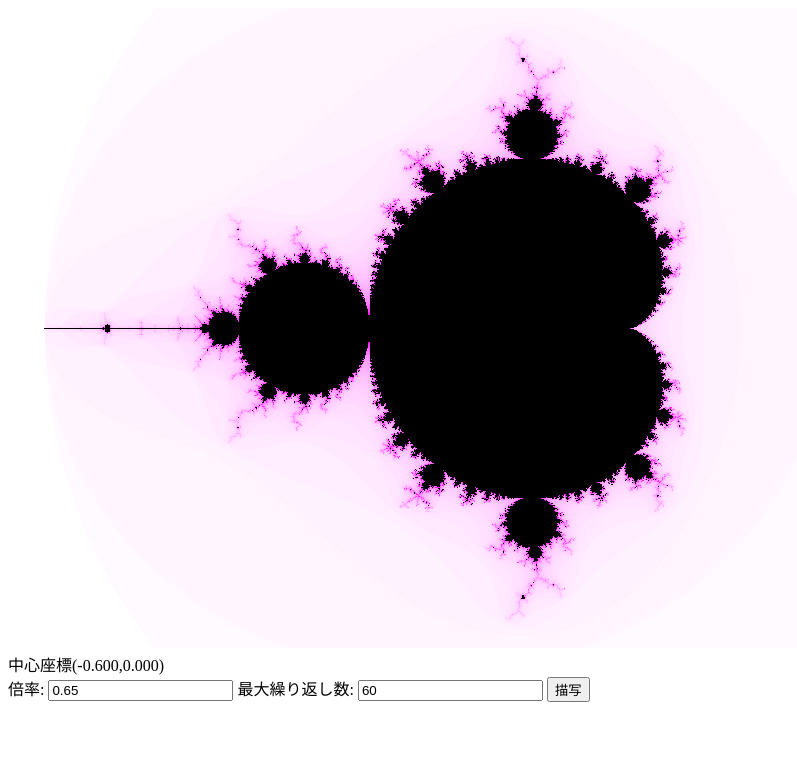
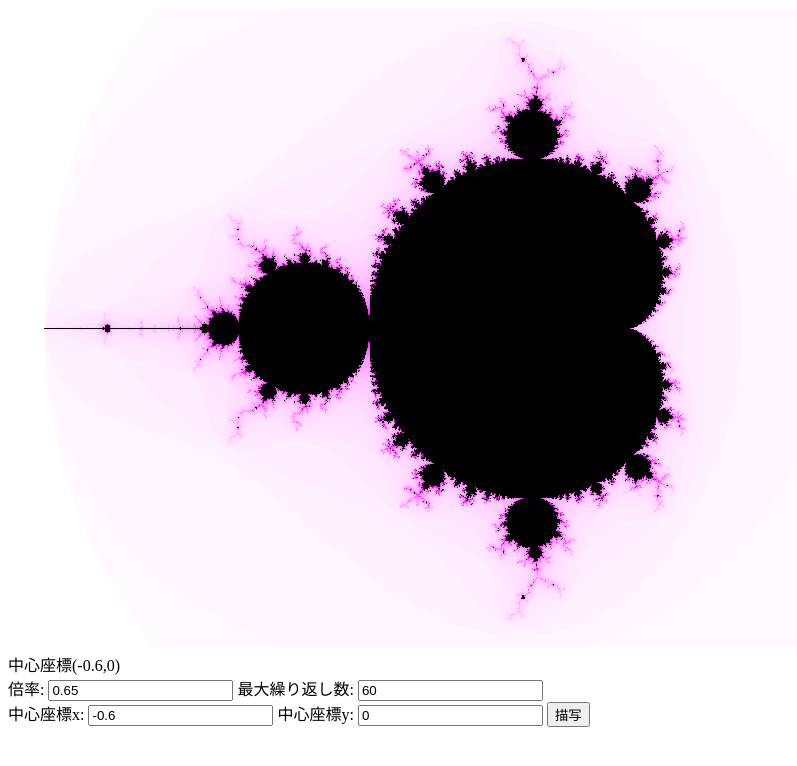
Before and after one commit to kyamashiro/getting-started-javascript, a website: page src/chapter7/mandelbrot/mandelbrot.html in a window 1280 px wide. Both pictures are taken after a click on the button "描写". Shown: the whole page, without its empty margins (0-797 px from the left). Drawn offline with Linux system fonts and the light colour scheme.

Commit message:
中心座標を指定できるようにした

```diff
--- a/src/chapter7/mandelbrot/mandelbrot.html
+++ b/src/chapter7/mandelbrot/mandelbrot.html
@@ -13,7 +13,9 @@
     </div>
     <div>
         <label for="magnification">倍率: <input type="number" value="0.65" id="magnification"></label>
-        <label for="maxit">最大繰り返し数: <input type="number" value="60" id="maxit"></label>
+        <label for="maxit">最大繰り返し数: <input type="number" value="60" id="maxit"></label><br>
+        <label for="xcenter">中心座標x: <input type="number" value="-0.6" id="xcenter"></label>
+        <label for="ycenter">中心座標y: <input type="number" value="0" id="ycenter"></label>
         <input type="button" value="描写" id="button">
     </div>
     <script src="mandelbrot.js"></script>
--- a/src/chapter7/mandelbrot/mandelbrot.js
+++ b/src/chapter7/mandelbrot/mandelbrot.js
@@ -1,36 +1,39 @@
 /* eslint-disable require-jsdoc */
 window.onload = () => {
   const canvas = document.getElementById('canvas');
-  const ctx = canvas.getContext('2d');
   const width = canvas.width;
   const height = canvas.height;
-
-  let xc = -0.6;
-  const yc = 0;
-  draw();
 
   document.getElementById('button').onclick = draw;
 
   canvas.onclick = function(event) {
+    let xc = parseFloat(document.getElementById('xcenter').value);
+    let yc = parseFloat(document.getElementById('ycenter').value);
     const ix = event.offsetX;
     const iy = event.offsetY;
     const mag = parseFloat(document.getElementById('magnification').value);
     xc += (2 * ix / width -1) / mag;
-    yc +- (2 * iy - height) / mag / width;
-    draw();
+    yc += (2 * iy - height) / mag / width;
+    draw(xc, yc);
+  };
 };
 
 function draw() {
+  const xc = parseFloat(document.getElementById('xcenter').value);
+  const yc = parseFloat(document.getElementById('ycenter').value);
+  const canvas = document.getElementById('canvas');
+  const ctx = canvas.getContext('2d');
+  // 倍率
   const mag = document.getElementById('magnification').value;
+  // 繰り返し数
   const maxit = document.getElementById('maxit').value;
   displayCenter(xc, yc);
   mandelbrot(ctx, xc, yc, mag, maxit);
 }
-};
 
 function displayCenter(xc, yc) {
-  document.getElementById('xc').innerHTML = xc.toFixed(3);
-  document.getElementById('yc').innerHTML = yc.toFixed(3);
+  document.getElementById('xc').innerHTML = xc;
+  document.getElementById('yc').innerHTML = yc;
 }
 
 function mandelbrot(canvas, xc, yc, mag, maxit) {
```
Lines whose indentation alone changed are shown as unchanged.
